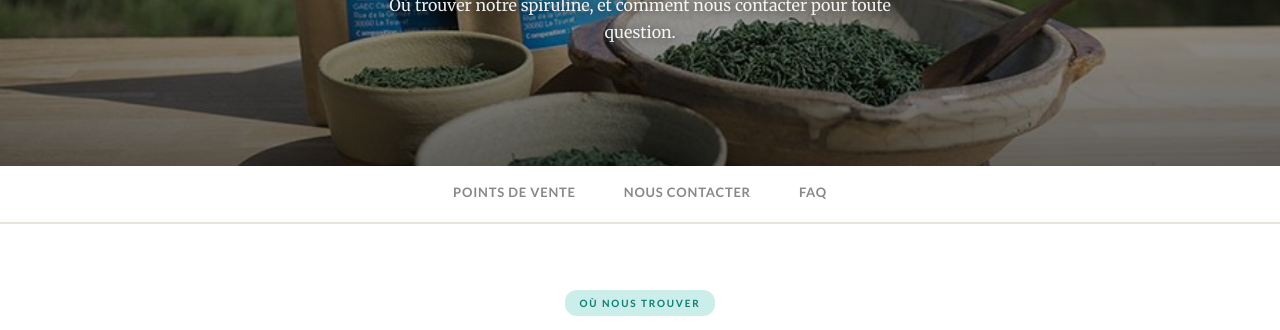
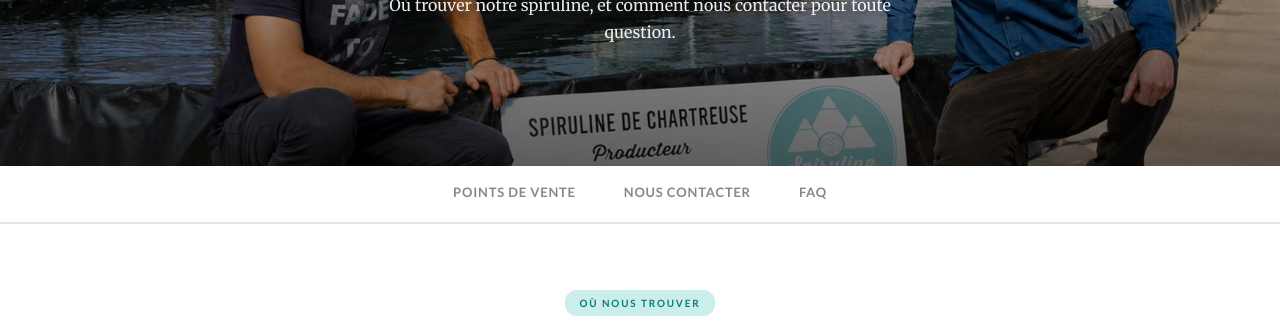
Before and after one commit to germainmaxime0-cyber/spiruline-de-chartreuse-site, a website: page contact.html in a window 1280 px wide. Shown: the part 284-614 px from the top of the page. Drawn offline with nearby package versions, Linux system fonts and the light colour scheme; a web font is replaced by a local one.

Commit message:
Remplace la photo hero de la page Contact / Points de vente
Nouvelle photo dédiée (Maxime et Renaud avec la pancarte, sol retouché),
sous un nom de fichier propre (hero-contact.jpg) puisque hero-produits.jpg
reste utilisé ailleurs (slider accueil, image Open Graph par défaut).

```diff
--- a/contact.html
+++ b/contact.html
@@ -23,7 +23,7 @@
 <link rel="preconnect" href="https://fonts.googleapis.com">
 <link rel="preconnect" href="https://fonts.gstatic.com" crossorigin>
 <link href="https://fonts.googleapis.com/css2?family=Playfair+Display:ital,wght@0,400;0,700;1,400&family=Lato:wght@300;400;500;700&family=Merriweather:ital,wght@0,400;1,400&display=swap" rel="stylesheet">
-<link rel="preload" as="image" href="images/hero-produits.jpg" fetchpriority="high">
+<link rel="preload" as="image" href="images/hero-contact.jpg" fetchpriority="high">
 <script type="application/ld+json">
 {
   "@context": "https://schema.org",
@@ -308,7 +308,7 @@
 </div>
 
 <section class="hero" id="main-content">
-  <img src="images/hero-produits.jpg" width="900" height="600" alt="Produits Spiruline de Chartreuse" style="width:100%;height:100%;object-fit:cover;display:block;" fetchpriority="high">
+  <img src="images/hero-contact.jpg" width="1600" height="835" alt="Maxime et Renaud, producteurs de Spiruline de Chartreuse, au Touvet" style="width:100%;height:100%;object-fit:cover;display:block;" fetchpriority="high">
   <div class="hero-overlay"></div>
   <div class="hero-content">
     <h1>Contact &amp; <em>points de vente</em></h1>
```
Also changed, not shown: images/hero-contact.jpg (added).
